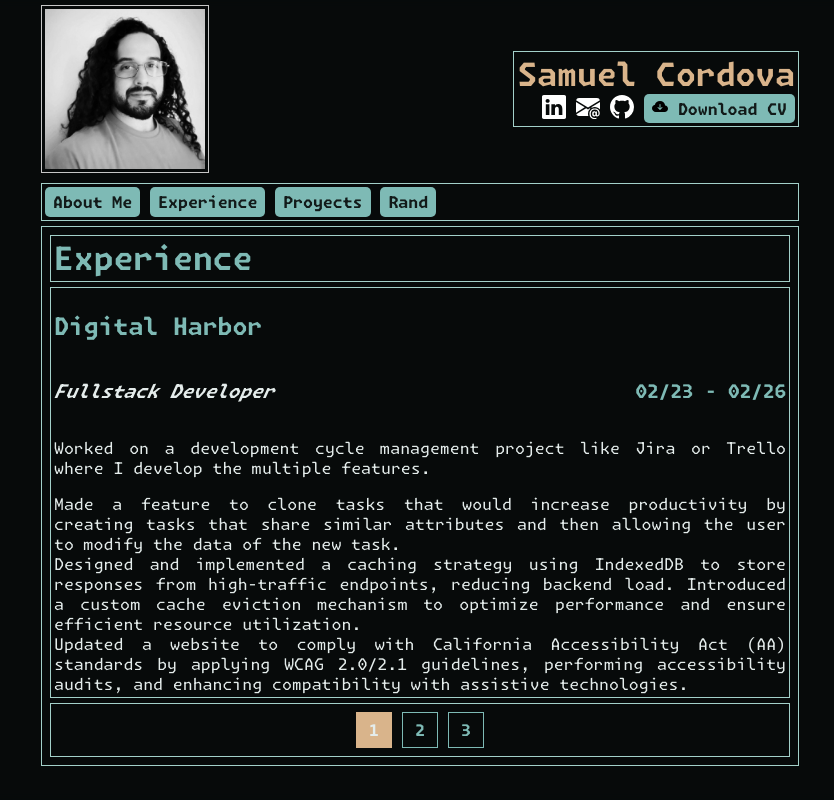
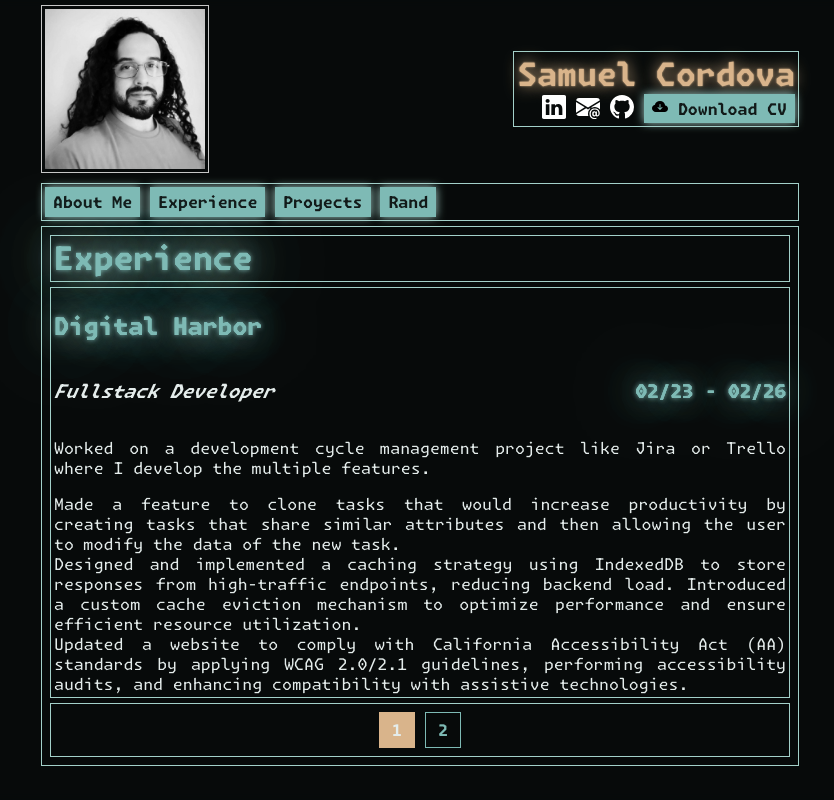
Before and after one commit to ElKrapulito/krapulito-portfolio, a plain HTML site: page index.html in a window 1280 px wide. Both pictures are taken after a click on the button "Experience". Shown: the whole page, without its empty margins (220-1054 px from the left). Drawn offline with Linux system fonts and the light colour scheme.

Commit message:
Add new visual effects and change experience component

```diff
--- a/components/experience-item.html
+++ b/components/experience.html
@@ -10,16 +10,12 @@
     </ul>
 </div>
 <div class="tui-style exp-selector">
-    <input hidden="true" type="radio" name="exp-sel" id="sel0" value="0" checked />
+    <input onclick="onLoadItem(0)" hidden="true" type="radio" name="exp-sel" id="sel0" value="0" checked />
     <label for="sel0">
         <div class="btn-tui">1</div>
     </label>
-    <input hidden="true" type="radio" name="exp-sel" id="sel1" value="1" />
+    <input onclick="onLoadItem(1)" hidden="true" type="radio" name="exp-sel" id="sel1" value="1" />
     <label for="sel1">
         <div class="btn-tui">2</div>
     </label>
-    <input hidden="true" type="radio" name="exp-sel" id="sel2" value="2" />
-    <label for="sel2">
-        <div class="btn-tui">3</div>
-    </label>
 </div>
--- a/components/experience.js
+++ b/components/experience.js
@@ -29,6 +29,7 @@ function onLoadItem(i = 0) {
     const jobSummary = document.querySelector("#job-summary");
     const jobHighlights = document.querySelector("#job-highlights");
 
+    clearHighlights(jobHighlights);
     const item = experience[i];
 
     companyName.textContent = item.company;
@@ -40,5 +41,12 @@ function onLoadItem(i = 0) {
         newLi.textContent = high;
         jobHighlights.append(newLi);
     });
+    randomizeContent(".highlight")
     //jobHighlights.remove();
 }
+
+function clearHighlights(highlights) {
+    for (let i = highlights.children.length - 1; i >= 0; i--) {
+        highlights.children[i].remove();
+    }
+}
--- a/index.html
+++ b/index.html
@@ -44,7 +44,7 @@
                 <button class="btn" onclick="displayComponent('summary')">About Me</button>
                 <button class="btn" onclick="displayComponent('experience')">Experience</button>
                 <button class="btn" onclick="displayComponent('proyects')">Proyects</button>
-                <button class="btn" onclick="randomizeContent('.highlight')">Rand</button>
+                <button class="btn" onclick="randomizeContent('p')">Rand</button>
             </nav>
             <main class="main-container tui-style">
                 <div id="summary">
@@ -67,9 +67,6 @@
                         difference.</p>
                 </div>
                 <div id="experience">
-                    <h1 class="tui-style highlight">Experience</h1>
-                    <div id="job-description" class="tui-style">
-                    </div>
                 </div>
             </main>
         </div>
--- a/script.js
+++ b/script.js
@@ -1,17 +1,19 @@
-let componentState;
+const componentState = {
+    summary: { element: null, script: null, load: false },
+    experience: { element: null, script: null, load: false },
+    main: { element: null, script: null, load: false }
+};
 
-const abc = "abcdefghijklmnopqrstuvwxyzABCDEFGHIJKLMNOPQRSTUVWXYZ0123456789,.[]{}()!@#$%^&*<>`~|\\";
+const abc = "01";//"abcdefghijklmnopqrstuvwxyzABCDEFGHIJKLMNOPQRSTUVWXYZ0123456789,.[]{}()!@#$%^&*<>`~|\\";
 const freq = 2;
 
 function componentStateInit() {
     const summaryComponent = document.querySelector('#summary');
     const experienceComponent = document.querySelector('#experience');
     const mainElement = document.querySelector('main');
-    componentState = {
-        summary: summaryComponent,
-        experience: experienceComponent,
-        main: mainElement
-    }
+    componentState.summary.element = summaryComponent;
+    componentState.experience.element = experienceComponent;
+    componentState.main.element = mainElement;
 }
 
 function main() {
@@ -21,7 +23,7 @@ function main() {
 }
 
 function clearMain() {
-    const mainElement = componentState.main;
+    const mainElement = componentState.main.element;
     for (let i = mainElement.children.length - 1; i >= 0; i--) {
         mainElement.children[i].remove();
     }
@@ -63,15 +65,18 @@ function evaluateElement(el) {
 }
 
 function displayComponent(component) {
-    const mainElement = componentState.main;
+    const mainElement = componentState.main.element;
     clearMain();
     switch (component) {
         case 'summary':
-            mainElement.appendChild(componentState.summary);
+            mainElement.appendChild(componentState.summary.element);
             break;
         case 'experience':
-            mainElement.appendChild(componentState.experience);
-            onLoadExperience();
+            mainElement.appendChild(componentState.experience.element);
+            if (!componentState.experience.load) {
+                onLoadExperience();
+                componentState.experience.load = true;
+            }
             break;
         case 'proyects':
             break;
@@ -84,15 +89,12 @@ function onLoadExperience() {
     const xhr = new XMLHttpRequest();
     const xhscript = new XMLHttpRequest();
 
-    xhr.open("GET", "./components/experience-item.html");
+    xhr.open("GET", "./components/experience.html");
     xhr.onload = () => {
-        componentState.experience.innerHTML = xhr.responseText;
-        //const jobDetail = document.querySelector("#job-description");
-        //jobDetail.innerHTML = xhr.responseText;
+        componentState.experience.element.innerHTML = xhr.responseText;
     }
     xhr.send();
 
-    // ** Works **
     xhscript.open("GET", "./components/experience.js");
     xhscript.onreadystatechange = () => {
         if (xhscript.readyState == xhscript.DONE) {
@@ -100,16 +102,10 @@ function onLoadExperience() {
             htmlscript.text = xhscript.responseText;
             document.body.appendChild(htmlscript);
             onLoadItem();
+            componentState.experience.script = htmlscript;
         }
     }
     xhscript.send();
-    //
-    //
-    // ** Kind of Works **
-    //const scriptExp = document.createElement("script");
-    //scriptExp.src = "./components/experience.js";
-    //document.body.appendChild(scriptExp);
-    //onLoadItem();
 }
 
 
--- a/style.css
+++ b/style.css
@@ -66,6 +66,9 @@ footer {
     text-align: end;
     margin: 0;
     color: var(--secondAccent);
+    text-shadow:
+        0 0 2px var(--secondAccent),
+        0 0 15px var(--secondAccent);
 }
 
 .job-detail {
@@ -127,19 +130,31 @@ footer {
     outline: inherit;
 
     background-color: var(--accent);
+    box-shadow: 0px 0px 10px var(--highlight);
     color: var(--background);
     text-align: center;
     padding: 0.3em 0.5em;
-    border-radius: 5px;
     font-weight: bold;
 }
 
 .btn:hover {
     background-color: var(--highlight);
+    box-shadow:
+        0px 0px 20px var(--highlight),
+        0px 0px 40px var(--highlight);
 }
 
 .highlight {
     color: var(--accent);
+    text-shadow:
+        /* White glow */
+        0 0 0px var(--accent),
+        0 0 0px var(--accent),
+        0 0 5px var(--accent),
+        /* Green glow */
+        0 0 32px var(--highlight),
+        0 0 72px var(--highlight),
+        0 0 82px var(--highlight);
 }
 
 .tabs {
```
